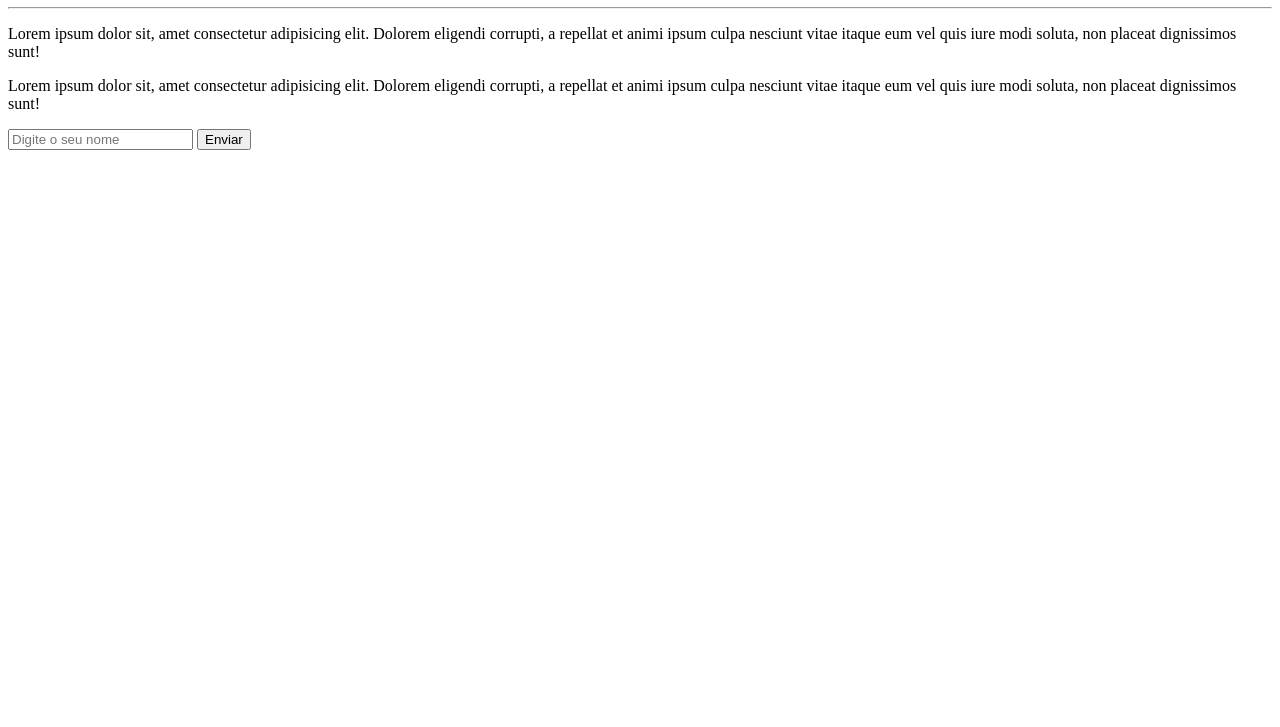
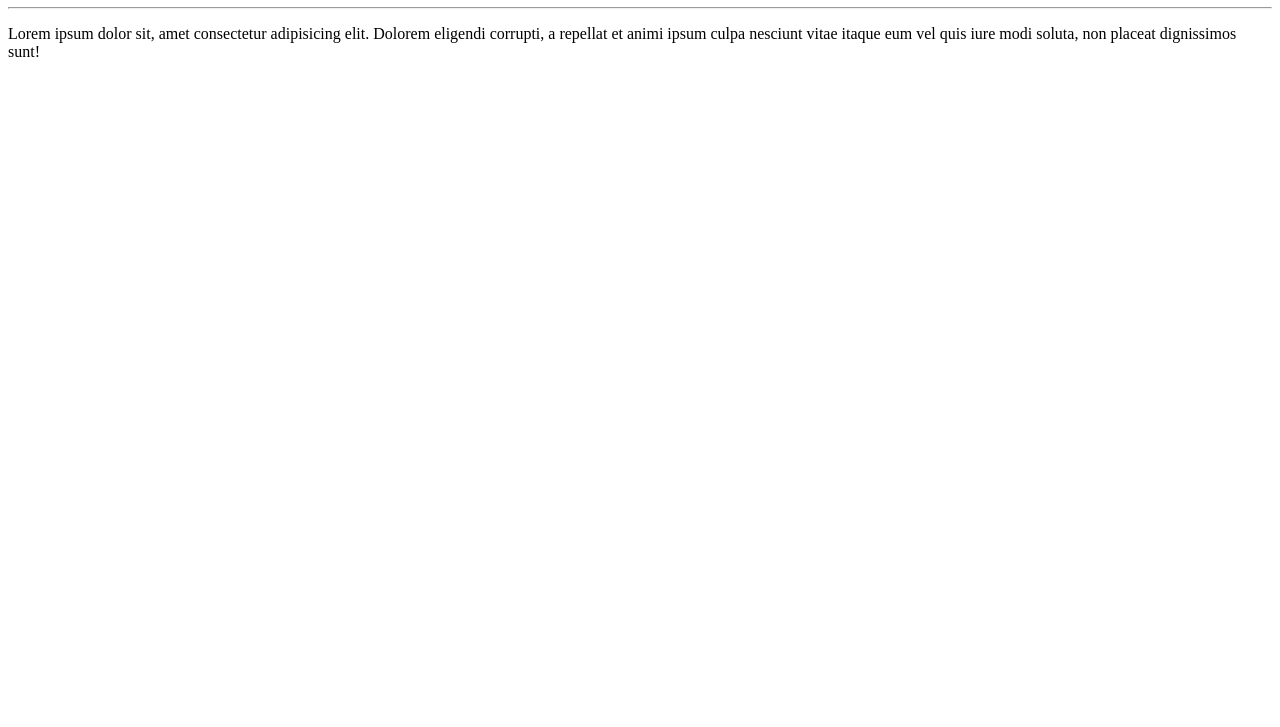
Before and after one commit to Henrique-Sc/Ola-Mundo, a plain HTML site: page site-exemplo/index.html in a window 1280 px wide. Shown: the part 73-800 px from the top of the page. Drawn offline with Linux system fonts and the light colour scheme.

Commit message:
Update index.html

```diff
--- a/site-exemplo/index.html
+++ b/site-exemplo/index.html
@@ -9,13 +9,5 @@
     <h1>Olá, mundo!</h1>
     <hr>
     <p>Lorem ipsum dolor sit, amet consectetur adipisicing elit. Dolorem eligendi corrupti, a repellat et animi ipsum culpa nesciunt vitae itaque eum vel quis iure modi soluta, non placeat dignissimos sunt!</p>
-
-    <p>Lorem ipsum dolor sit, amet consectetur adipisicing elit. Dolorem eligendi corrupti, a repellat et animi ipsum culpa nesciunt vitae itaque eum vel quis iure modi soluta, non placeat dignissimos sunt!</p>
-
-    <form method="post">
-        <input type="text" id="nome" placeholder="Digite o seu nome">
-
-        <input type="submit" value="Enviar">
-    </form>
 </body>
 </html>
```
